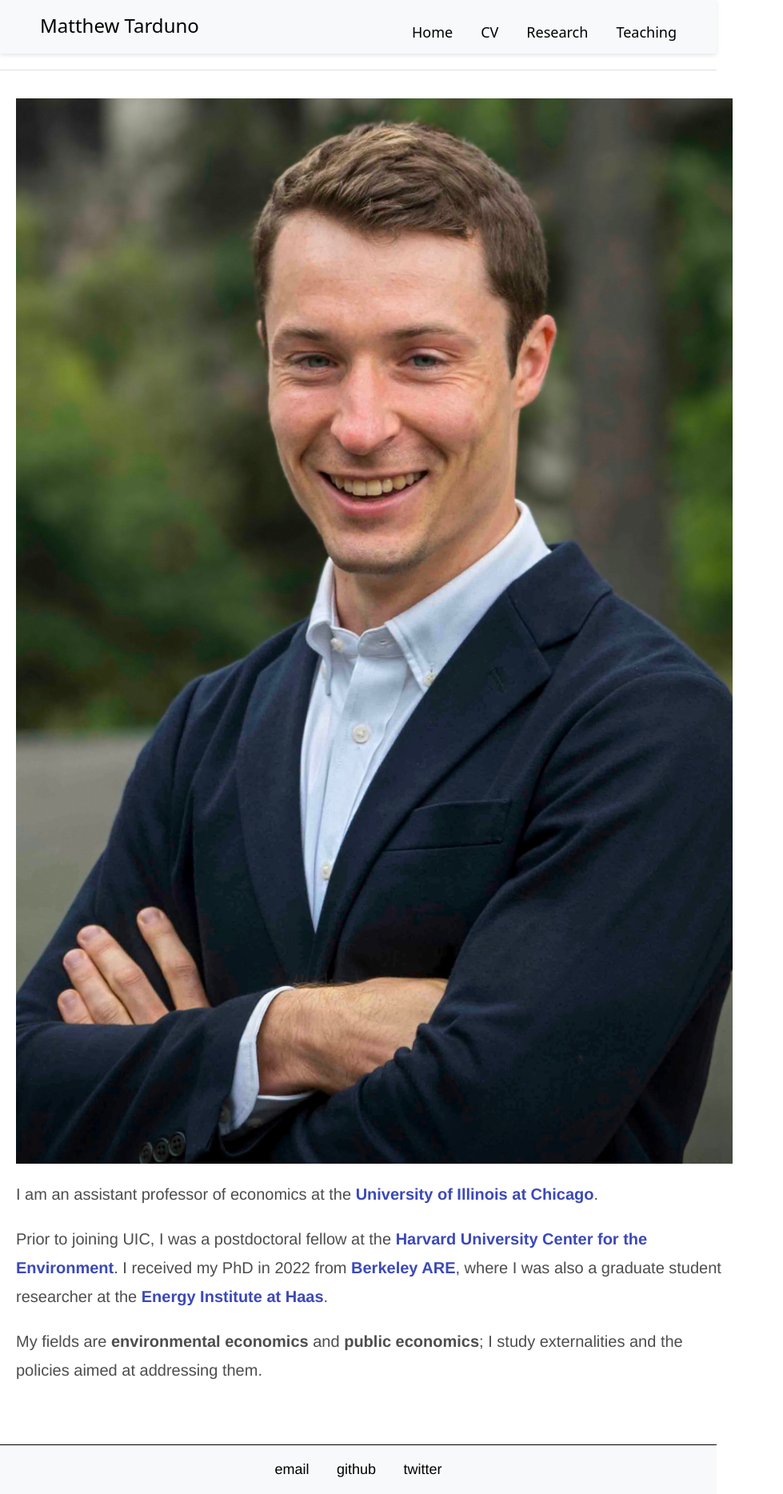
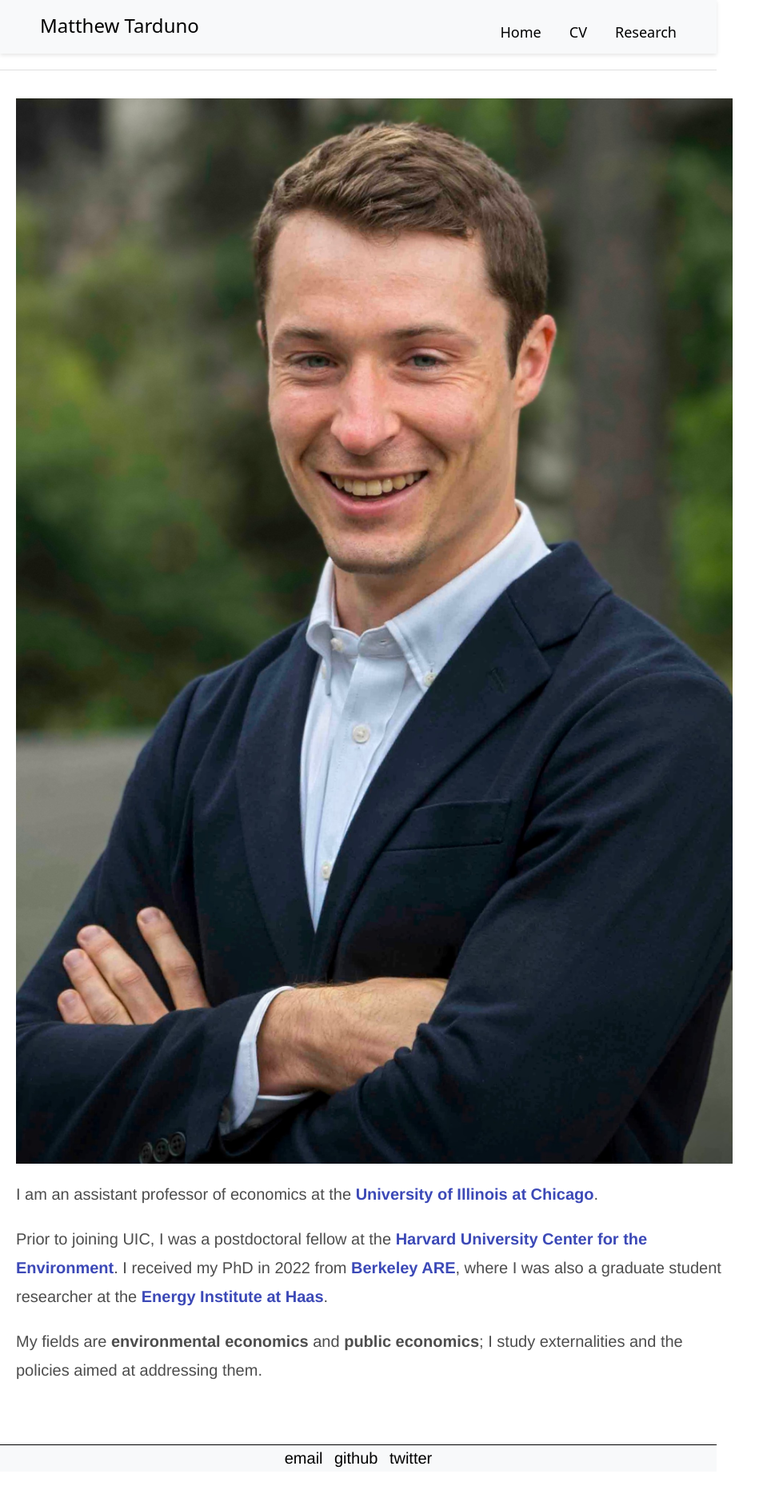
Before and after one commit to Matt-Tarduno/Matt-Tarduno.github.io, a Jekyll site: the page built from mobile/index.html, in a window 1280 px wide. Shown: the whole page at 80% size, without its empty margins (0-979 px from the left). Built offline with Jekyll 4.4.1, drawn with Linux system fonts in a browser that asks for light colours; after the commit the page ends 1840 px from its top, so only the background shows below that.

Commit message:
Update mobile.html

```diff
--- a/_layouts/mobile.html
+++ b/_layouts/mobile.html
@@ -56,7 +56,7 @@
 
       footer {
         background-color: #f8f9fa;
-        padding: 20px;
+        padding: 5px;
         text-align: center;
         margin-top: 40px;
       }
@@ -69,11 +69,11 @@
 
       footer ul li {
         display: inline-block;
-        margin: 0 15px;
+        margin: 0 5px;
       }
 
       footer ul li a {
-        font-size: 18px;
+        font-size: 20px;
         color: black;
         text-decoration: none;
       }
@@ -98,12 +98,12 @@
         }
 
         .main-content {
-          padding: 10px 5px; /* Reduced padding further for mobile */
+          padding: 15px 5px; /* Reduced padding further for mobile */
           max-width: 100%;
         }
 
         footer {
-          padding: 25px;
+          padding: 10px;
         }
 
         footer ul li {
@@ -137,7 +137,7 @@
         }
 
         footer {
-          padding: 20px;
+          padding: 10px;
         }
 
         footer ul li {
@@ -157,7 +157,6 @@
         <a href="/" style="color: black">Home</a>
         <a href="/cv" style="color: black">CV</a>
         <a href="/research" style="color: black">Research</a>
-        <a href="/teaching" style="color: black">Teaching</a>
       </div>
     </div>
 
```
